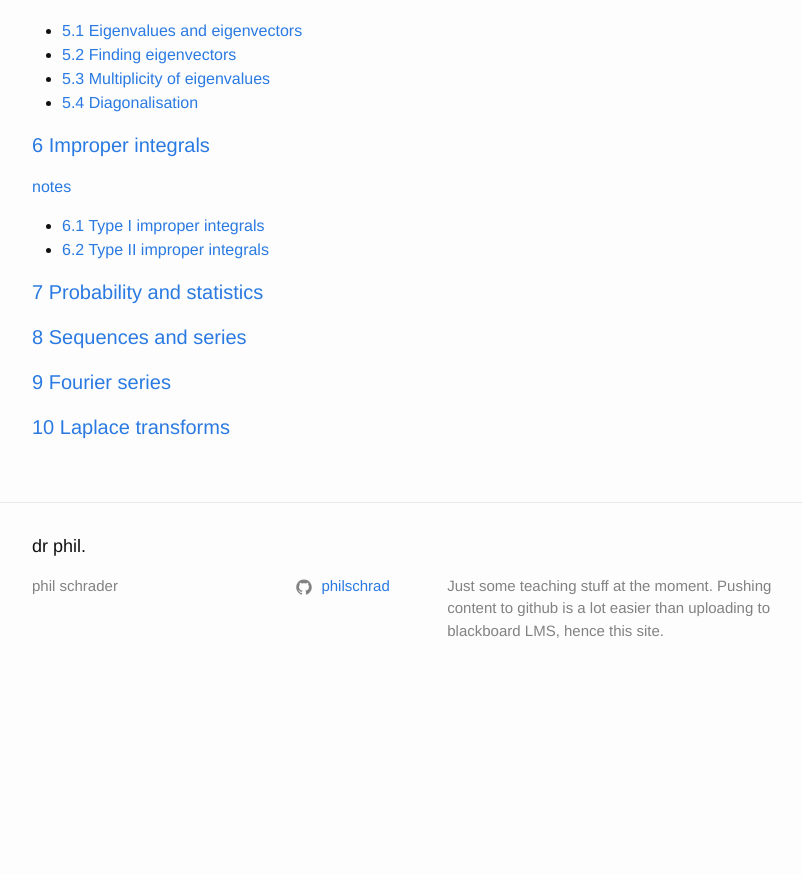
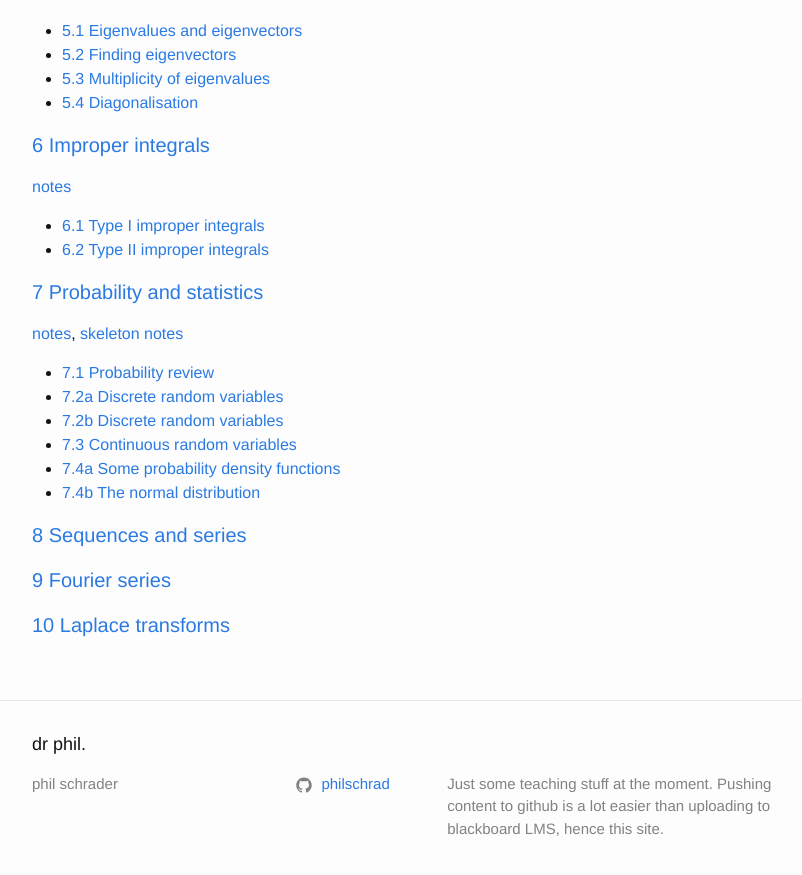
Before and after one commit to philschrad/philschrad.github.io, a Jekyll site: the page built from pages/MATH1012_lectures.md, in a window 1280 px wide and 900 px high, scrolled down 1426 px. Shown: the top 875 px of the window, without its empty margins (238-1040 px from the left). Built offline with Jekyll 4.4.1, drawn with Linux system fonts in a browser that asks for light colours; before the commit the page ends 2128 px from its top, so only the background shows below that.

Commit message:
update 1012

```diff
--- a/pages/MATH1012_lectures.md
+++ b/pages/MATH1012_lectures.md
@@ -79,6 +79,16 @@ MATH1012 *Summer 2017/18*
 
 #### <a name="7"> 7 Probability and statistics </a>
 
+[notes](1012_7.pdf),
+[skeleton notes](1012_7_sk.pdf)
+
+* [7.1 Probability review](https://youtu.be/5Reg4y5VuG0)
+* [7.2a Discrete random variables](https://youtu.be/pOCnQHnUecI)
+* [7.2b Discrete random variables](https://youtu.be/fejHRxzOKwA)
+* [7.3 Continuous random variables](https://youtu.be/9hrSnUwzyxY)
+* [7.4a Some probability density functions](https://youtu.be/5Nn_zWNtUI8)
+* [7.4b The normal distribution](https://youtu.be/rw9f9ojtyww)
+
 #### <a name="8"> 8 Sequences and series </a>
 
 #### <a name="9"> 9 Fourier series</a>
```
Also changed, not shown: 2 other files.
